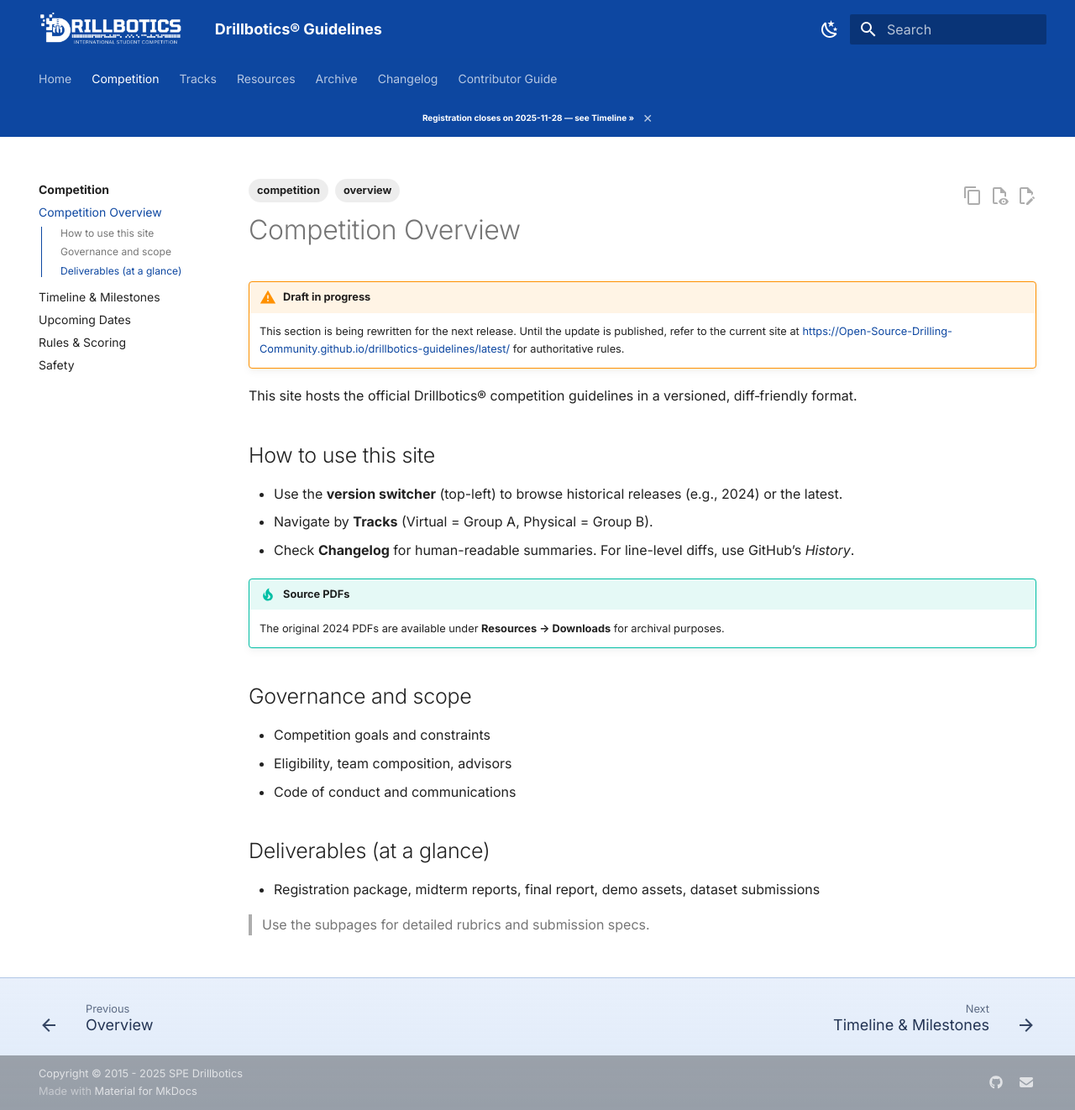
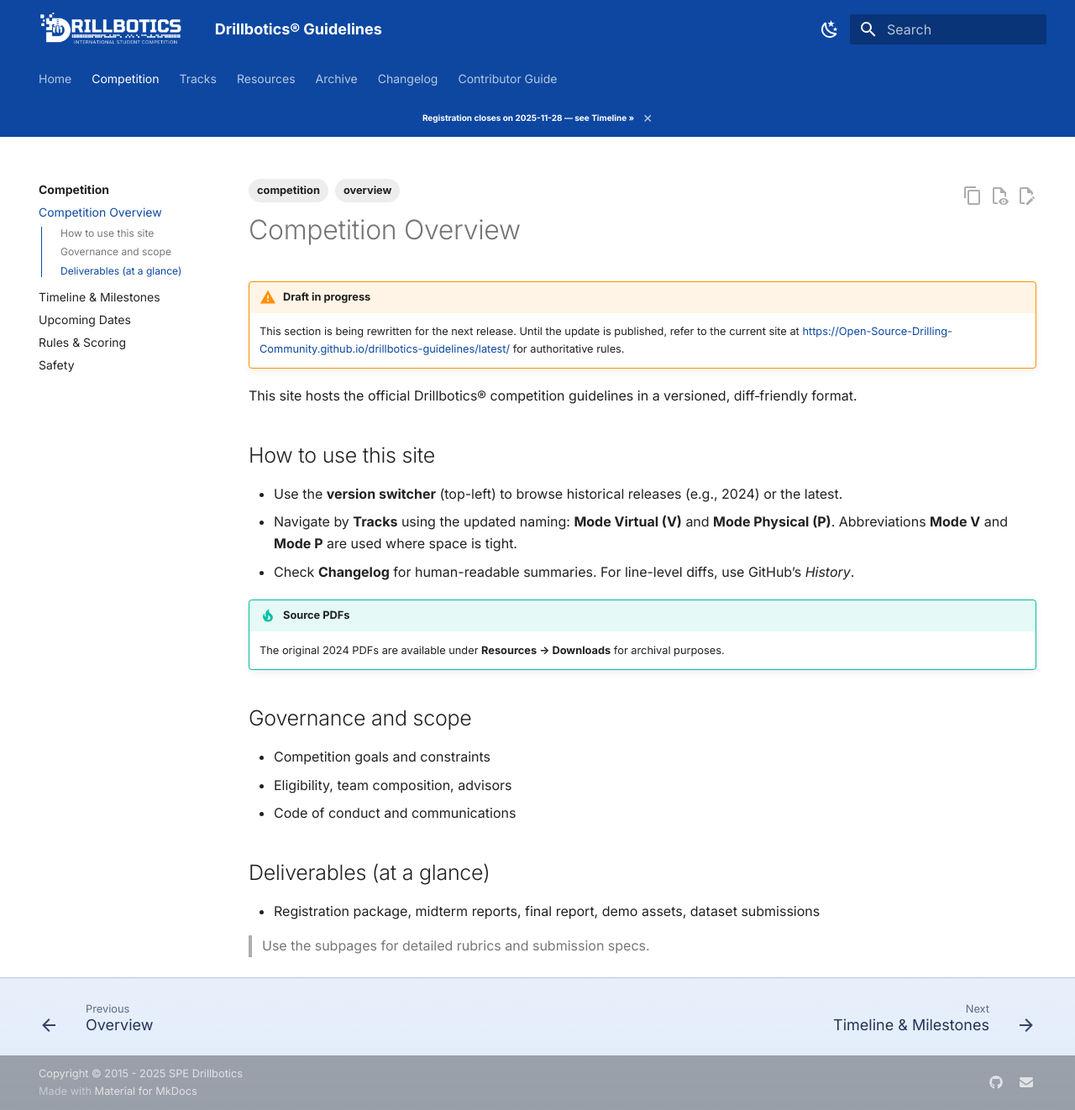
Before and after one commit to Open-Source-Drilling-Community/drillbotics-guidelines, an MkDocs documentation site: the page built from docs/competition/overview.md, in a window 1280 px wide and 1322 px high. Shown: the whole window at 84% size. Built offline with MkDocs 1.6.1 and Material for MkDocs 9.7.7, drawn with Linux system fonts in a browser that asks for light colours; comment, search, counter and statistics services are not loaded; the version menu is left out.

Commit message:
📝 docs(competition): update track naming conventions in overview
- clarify navigation by tracks using updated naming: Mode Virtual (V) and Mode Physical (P)
- add abbreviations Mode V and Mode P for compact space usage

```diff
--- a/docs/competition/overview.md
+++ b/docs/competition/overview.md
@@ -14,7 +14,7 @@ This site hosts the official Drillbotics® competition guidelines in a versioned
 ## How to use this site
 
 - Use the **version switcher** (top-left) to browse historical releases (e.g., 2024) or the latest.
-- Navigate by **Tracks** (Virtual = Group A, Physical = Group B).
+- Navigate by **Tracks** using the updated naming: **Mode Virtual (V)** and **Mode Physical (P)**. Abbreviations **Mode V** and **Mode P** are used where space is tight.
 - Check **Changelog** for human-readable summaries. For line-level diffs, use GitHub’s *History*.
 
 !!! tip "Source PDFs"
```
